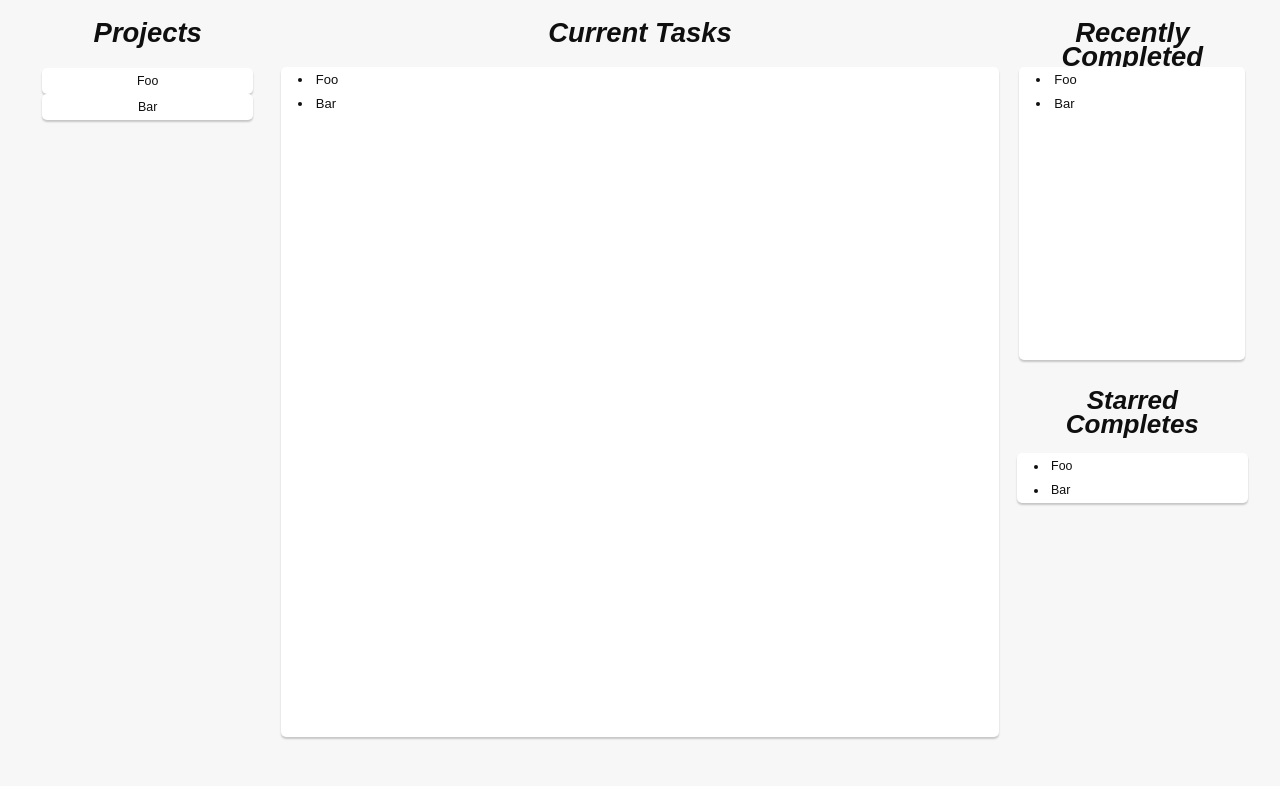
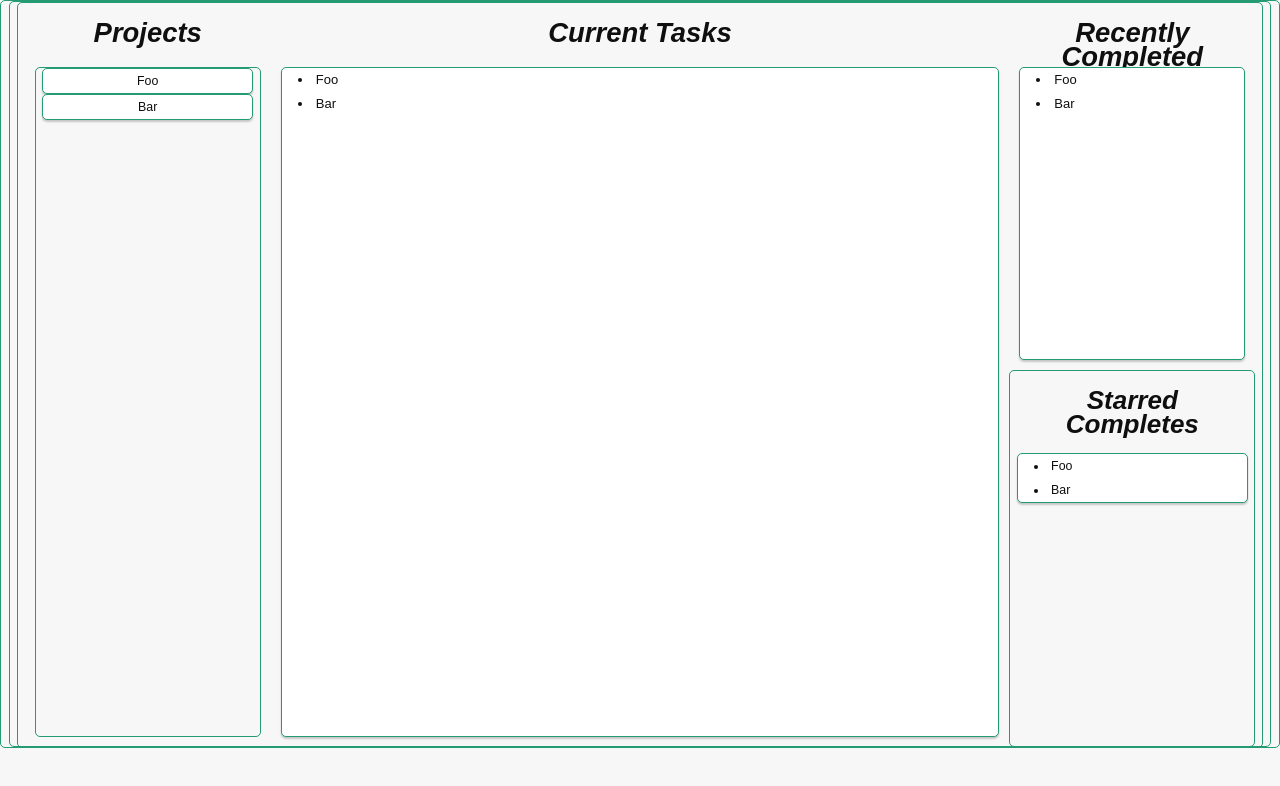
Before and after one commit to npetrangelo/task-tool, a Vue app: page / in a window 1280 px wide. Shown: the top 786 px of the page. Built offline with nearby package versions, Linux system fonts and the light colour scheme.

Commit message:
Visible border

```diff
--- a/src/App.vue
+++ b/src/App.vue
@@ -22,7 +22,7 @@ import Starred from './components/Starred.vue';
 div {
     border-radius: 5px;
     border: 1px solid transparent;
-    /* border-color: #249b73; */
+    border-color: #249b73;
     padding: 0em 0.5em;
     font-size: 0.95em;
     font-weight: 500;
```
